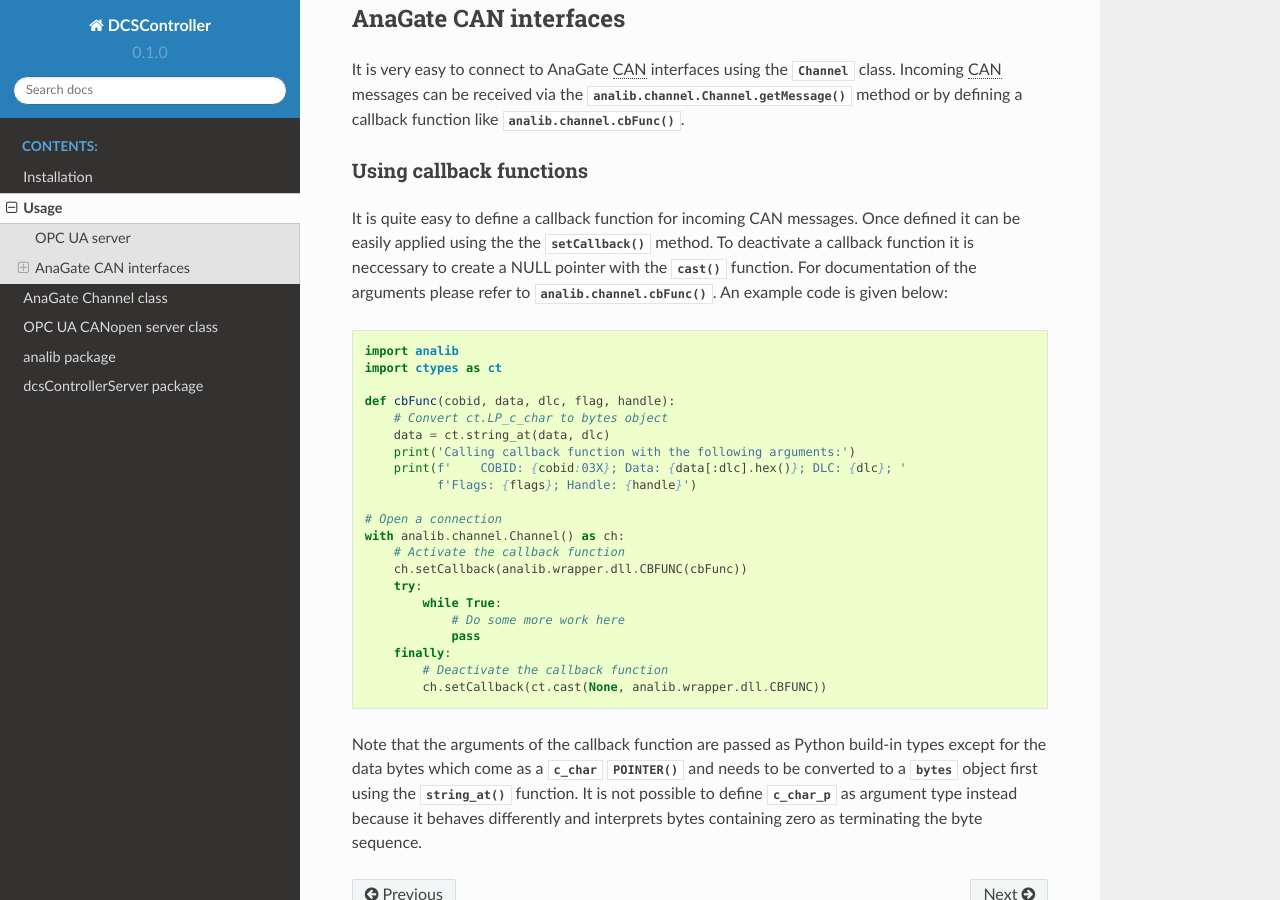
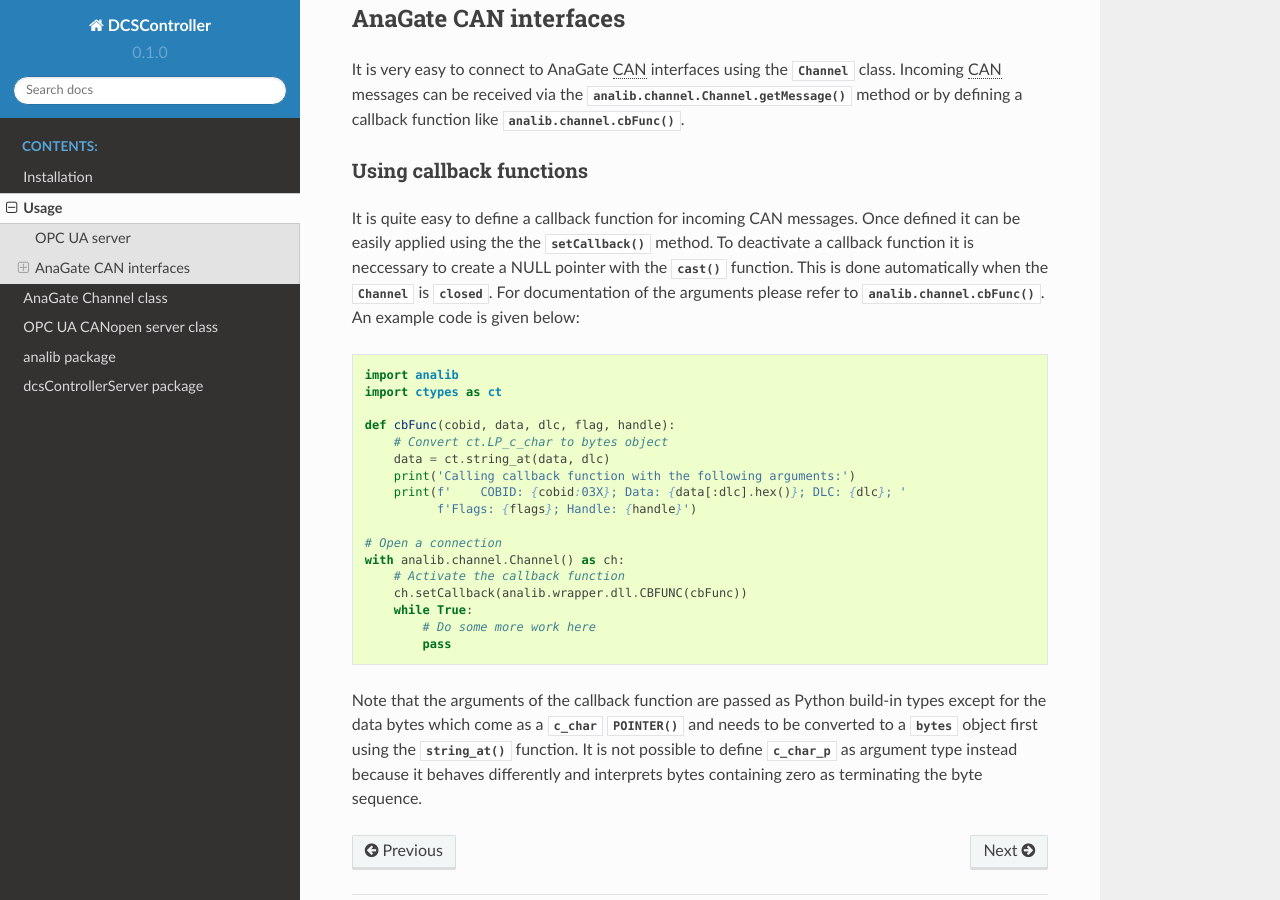
Before and after one commit to ahmedqamesh/OPCUA, a Sphinx documentation site: the page built from doc/usage.rst, in a window 1280 px wide and 900 px high, scrolled down 1893 px. Built offline with Sphinx 7.4.7 and the Read the Docs theme 2.0.0, drawn with Linux system fonts in a browser that asks for light colours.

Commit message:
analib channels now deactivate callback functions on closing

```diff
--- a/doc/usage.rst
+++ b/doc/usage.rst
@@ -56,7 +56,7 @@
 
 Using callback functions
 ^^^^^^^^^^^^^^^^^^^^^^^^
-It is quite easy to define a callback function for incoming CAN messages. Once defined it can be easily applied using the the :meth:`~analib.channel.Channel.setCallback` method. To deactivate a callback function it is neccessary to create a NULL pointer with the :func:`~ctypes.cast` function. For documentation of the arguments please refer to :func:`analib.channel.cbFunc`. An example code is given below::
+It is quite easy to define a callback function for incoming CAN messages. Once defined it can be easily applied using the the :meth:`~analib.channel.Channel.setCallback` method. To deactivate a callback function it is neccessary to create a NULL pointer with the :func:`~ctypes.cast` function. This is done automatically when the :class:`~analib.channel.Channel` is :meth:`closed <analib.channel.Channel.close>`. For documentation of the arguments please refer to :func:`analib.channel.cbFunc`. An example code is given below::
 
     import analib
     import ctypes as ct
@@ -72,12 +72,8 @@
     with analib.channel.Channel() as ch:
         # Activate the callback function
         ch.setCallback(analib.wrapper.dll.CBFUNC(cbFunc))
-        try:
-            while True:
-                # Do some more work here
-                pass
-        finally:
-            # Deactivate the callback function
-            ch.setCallback(ct.cast(None, analib.wrapper.dll.CBFUNC))
+        while True:
+            # Do some more work here
+            pass
 
 Note that the arguments of the callback function are passed as Python build-in types except for the data bytes which come as a :class:`~ctypes.c_char` :func:`~ctypes.POINTER` and needs to be converted to a :class:`bytes` object first using the :func:`~ctypes.string_at` function. It is not possible to define :class:`~ctypes.c_char_p` as argument type instead because it behaves differently and interprets bytes containing zero as terminating the byte sequence.
```
Also changed, not shown: 3 other files.
